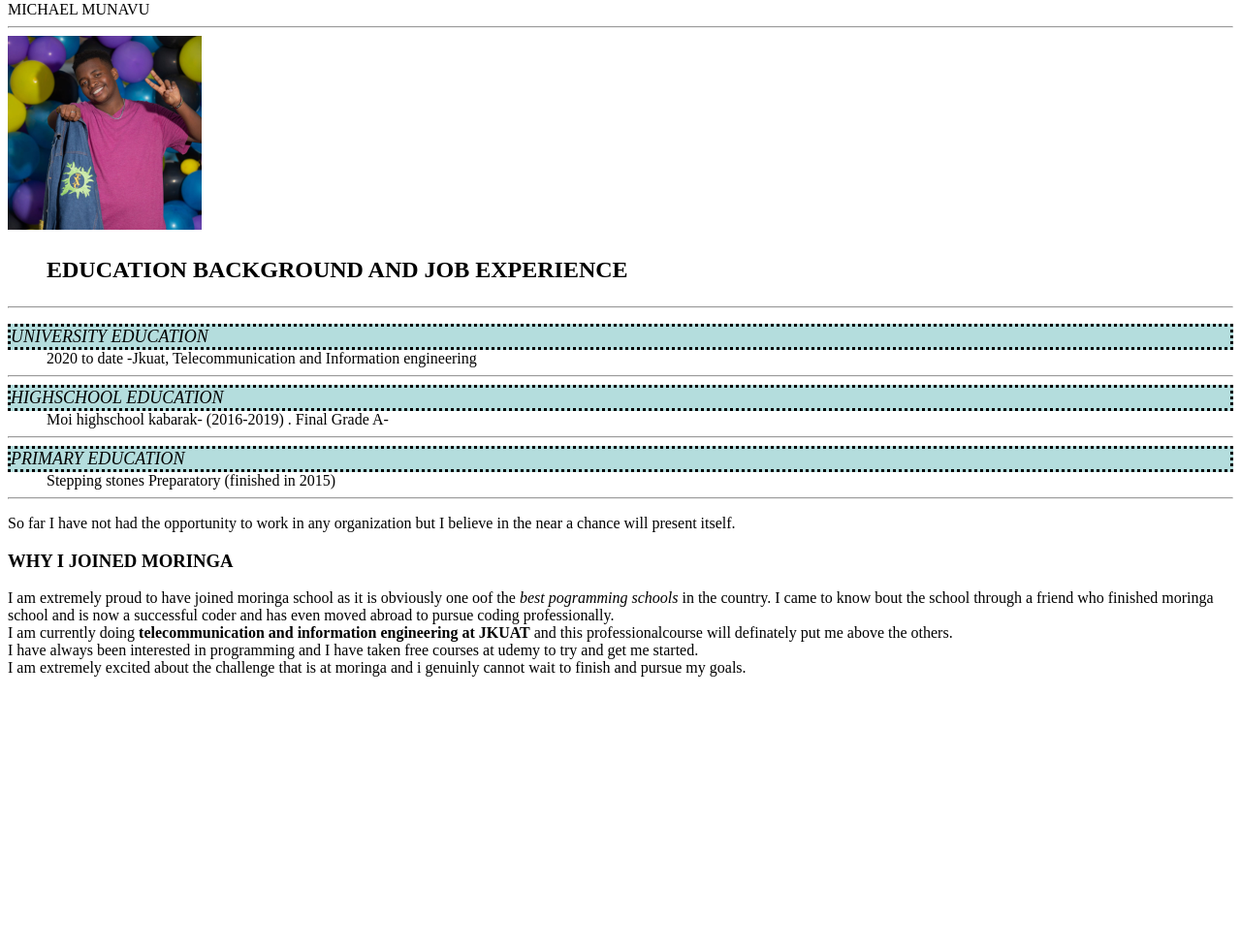
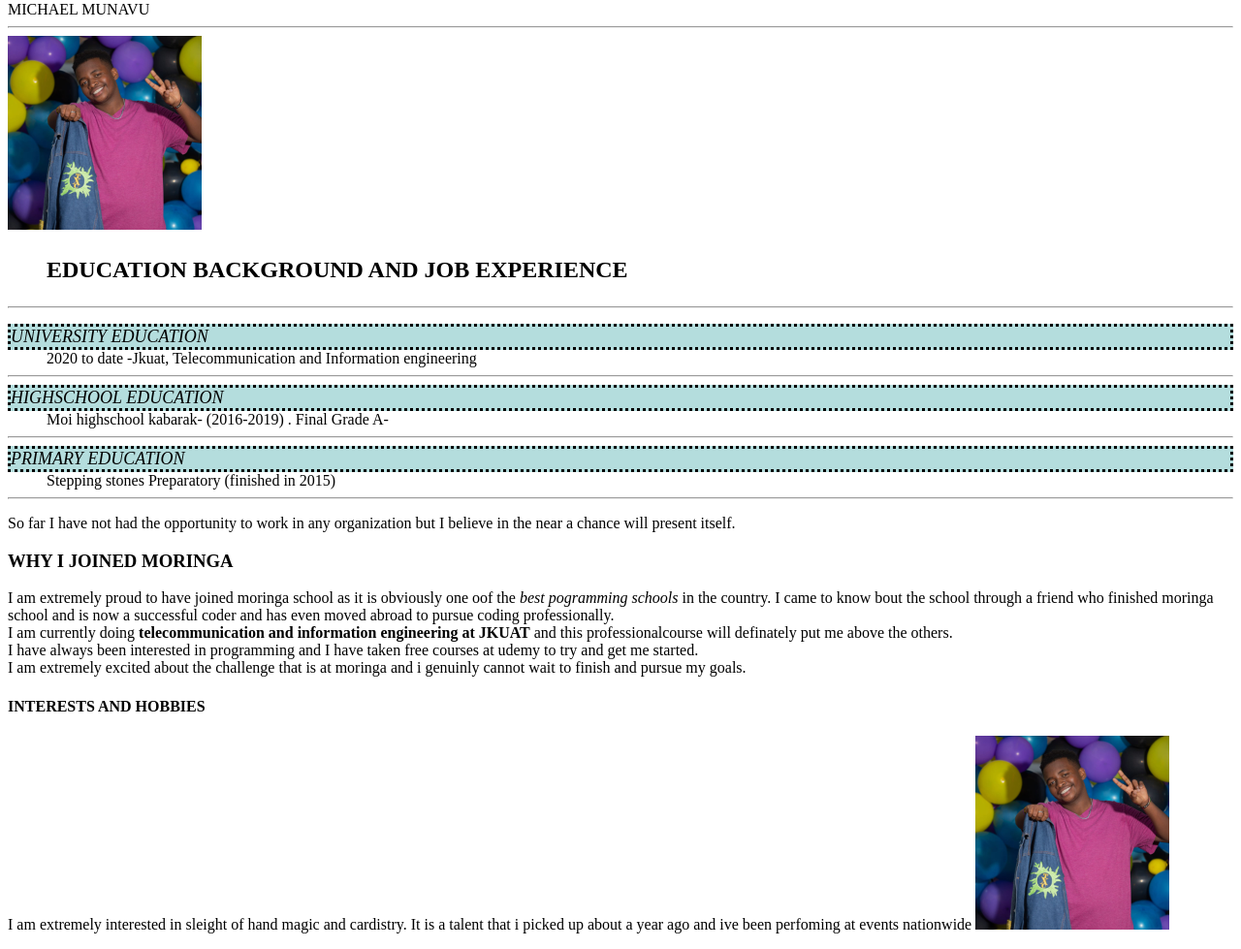
Before and after one commit to MICHAELMUNAVU83/MORINGA-PREP, a plain HTML site: page index.html in a window 1280 px wide. Shown: the part 105-1084 px from the top of the page at 97% size. Before the commit the page ends 819 px from the top, so only its background shows below. Drawn offline with Linux system fonts and the light colour scheme.

Commit message:
started working on interests

```diff
--- a/index.html
+++ b/index.html
@@ -70,6 +70,27 @@ I am extremely excited about the challenge that is at moringa and i genuinly can
 
 
 
+</div>
+
+<h4> INTERESTS AND HOBBIES</h4>
+
+<div class="interests">
+
+
+
+    I am extremely interested in sleight of hand magic and cardistry.
+        It is a talent that i picked up about a year ago and ive been perfoming at events nationwide
+
+
+
+        <img src="profile.jpeg" height="200px" width="200 px"
+
+
+
+
+
+
+
 
 
 
@@ -80,6 +101,7 @@ I am extremely excited about the challenge that is at moringa and i genuinly can
 
 
 </div>
+
 
 
 
```
